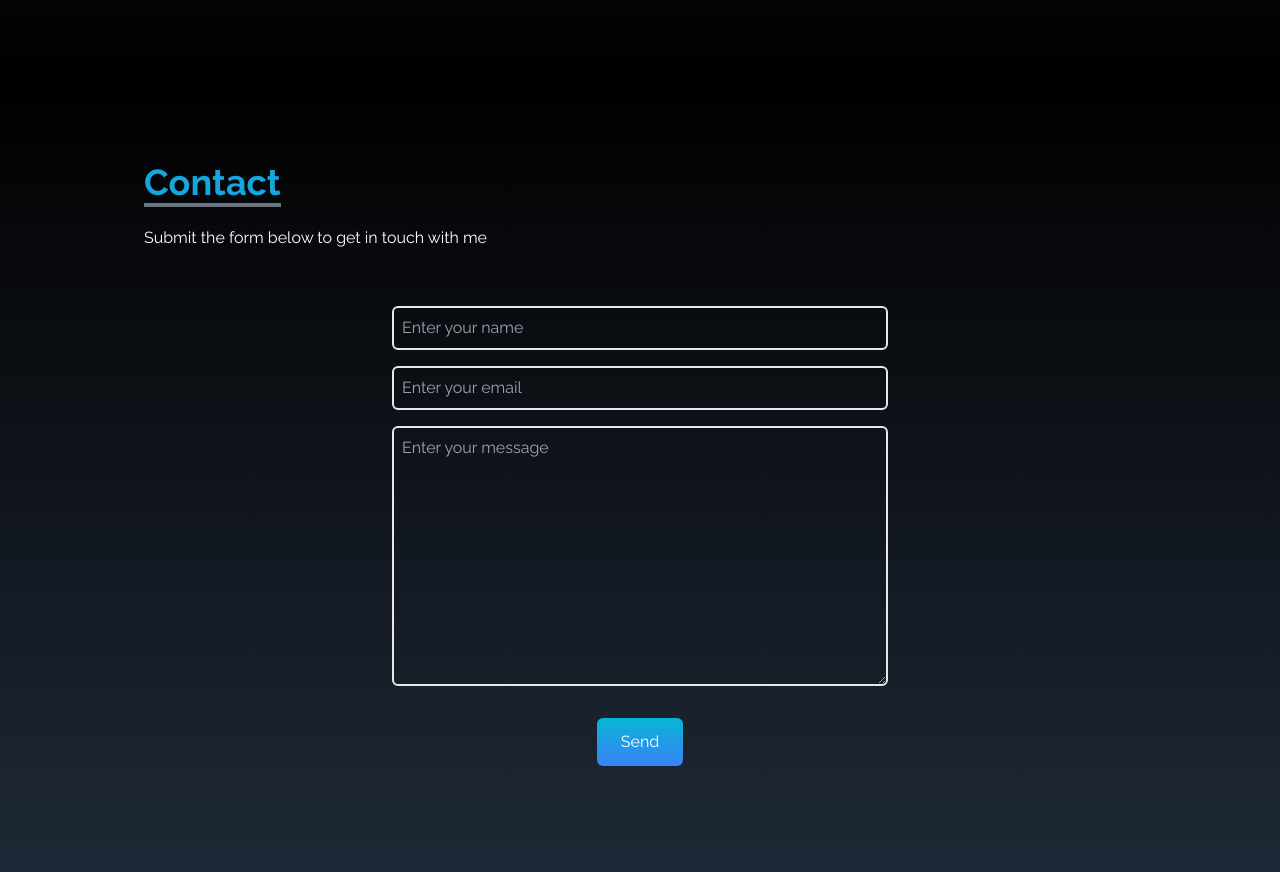
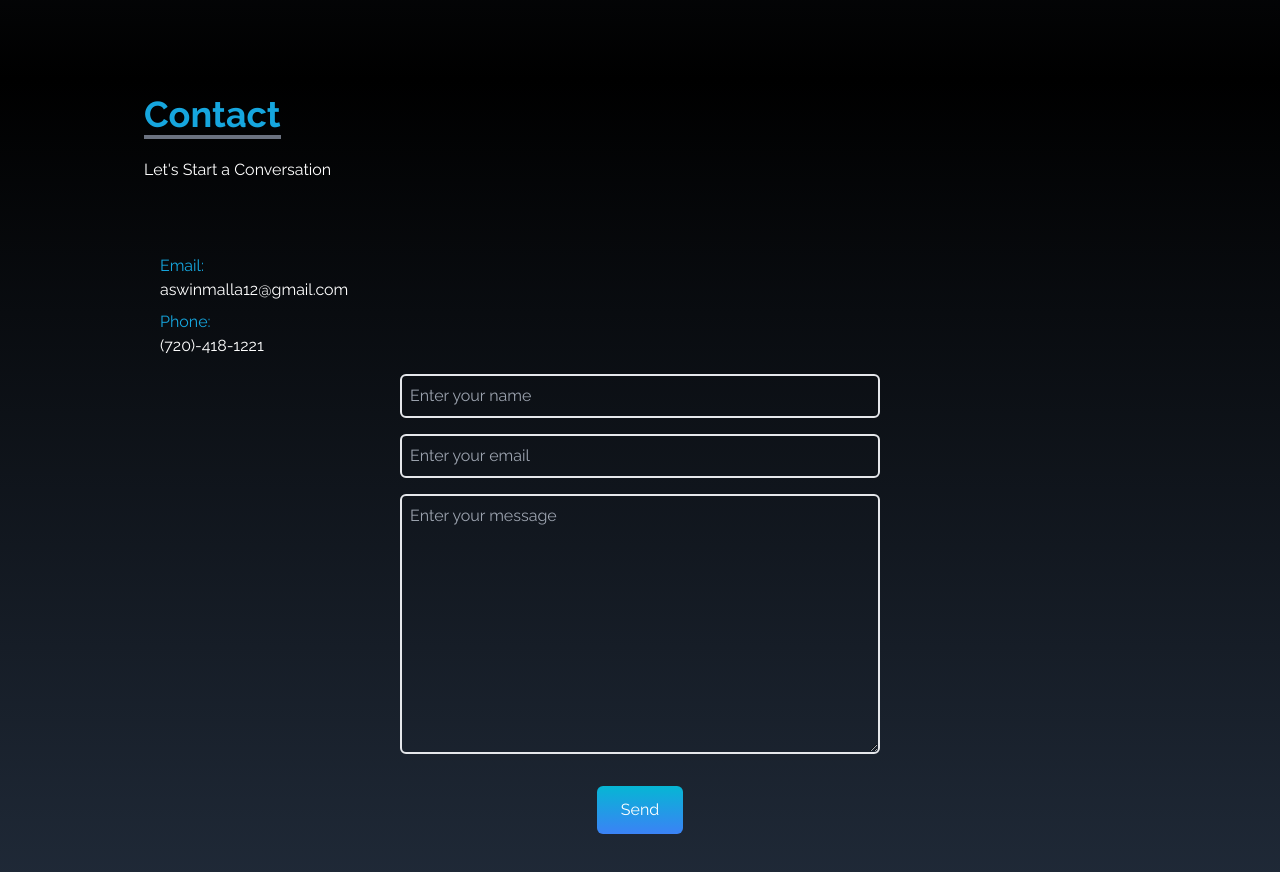
Before and after one commit to AMT98/Portfolio-Aswin, a React (Create React App) app: page / in a window 1280 px wide. Shown: the part 3120-3992 px from the top of the page. Built offline with nearby package versions, Linux system fonts and the light colour scheme.

Commit message:
Style contact page

```diff
--- a/src/components/Contact.jsx
+++ b/src/components/Contact.jsx
@@ -11,9 +11,17 @@ const Contact = () => {
           <p className="text-4xl font-bold inline border-b-4 border-gray-500 text-[#16A6DE]">
             Contact
           </p>
-          <p className="py-6">Submit the form below to get in touch with me</p>
+          <p className="py-6">Let's Start a Conversation</p>
         </div>
+      <div className="max-w-screen-lg flex-1 px-4 md:flex-row">
 
+
+        <div className="py-4">
+          <span className="text-[#16A6DE]">Email:</span>
+          <h1 className="mb-2 mt-10*">aswinmalla12@gmail.com</h1>
+          <span className="text-[#16A6DE]">Phone:</span>
+          <h1>(720)-418-1221</h1>
+        </div>
         <div className=" flex justify-center items-center">
           <form
             action="https://getform.io/f/a012141e-4460-45a9-9393-bb60cc0767c2"
@@ -21,18 +29,21 @@ const Contact = () => {
             className=" flex flex-col w-full md:w-1/2"
             >
             <input
+              required
               type="text"
               name="name"
               placeholder="Enter your name"
               className="p-2 bg-transparent border-2 rounded-md text-white focus:outline-none"
               />
             <input
+              required
               type="text"
               name="email"
               placeholder="Enter your email"
               className="my-4 p-2 bg-transparent border-2 rounded-md text-white focus:outline-none"
               />
             <textarea
+              required
               name="message"
               placeholder="Enter your message"
               rows="10"
@@ -46,6 +57,7 @@ const Contact = () => {
         </div>
               </div>
       </div>
+    </div>
   );
 };
 
```
Lines whose indentation alone changed are shown as unchanged.
